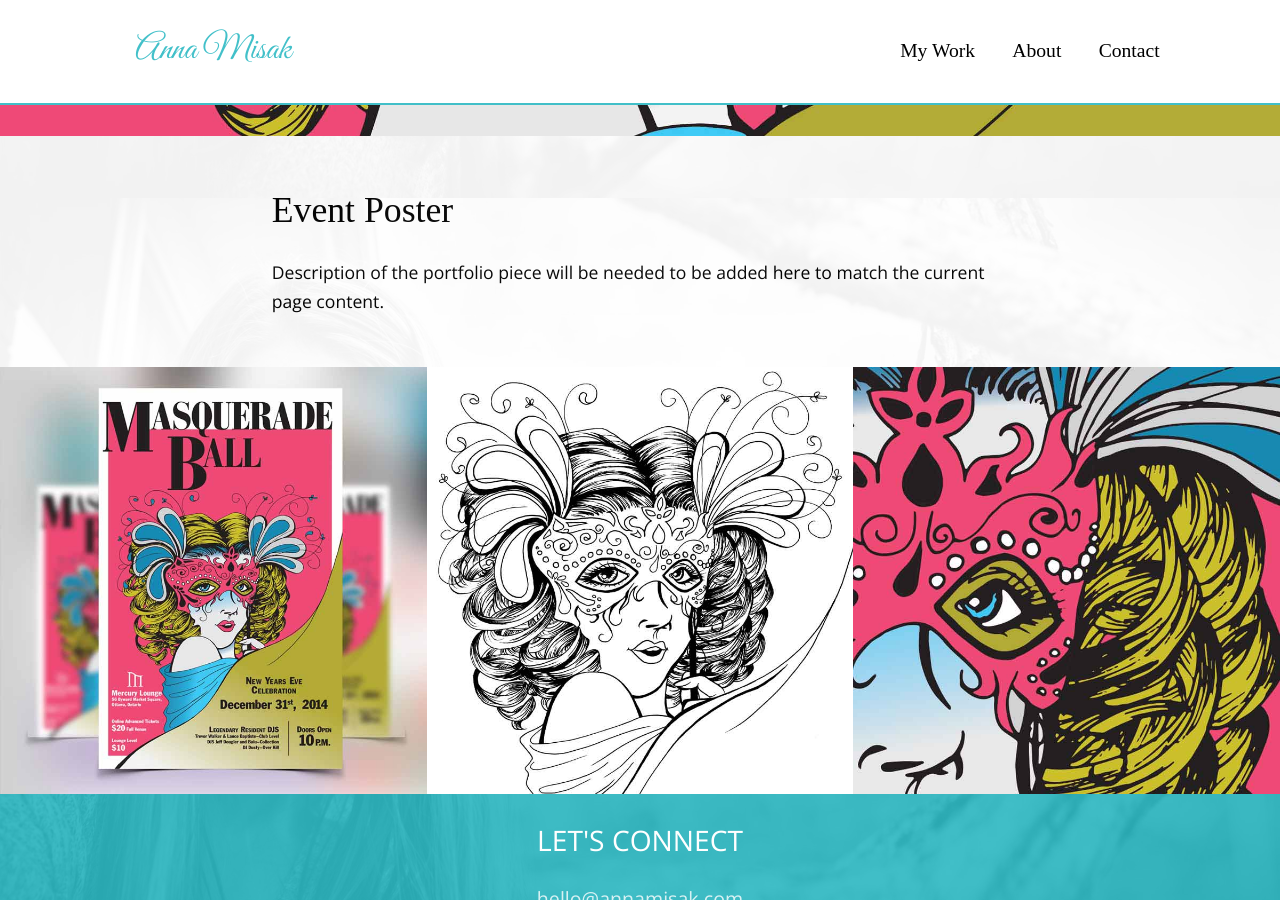
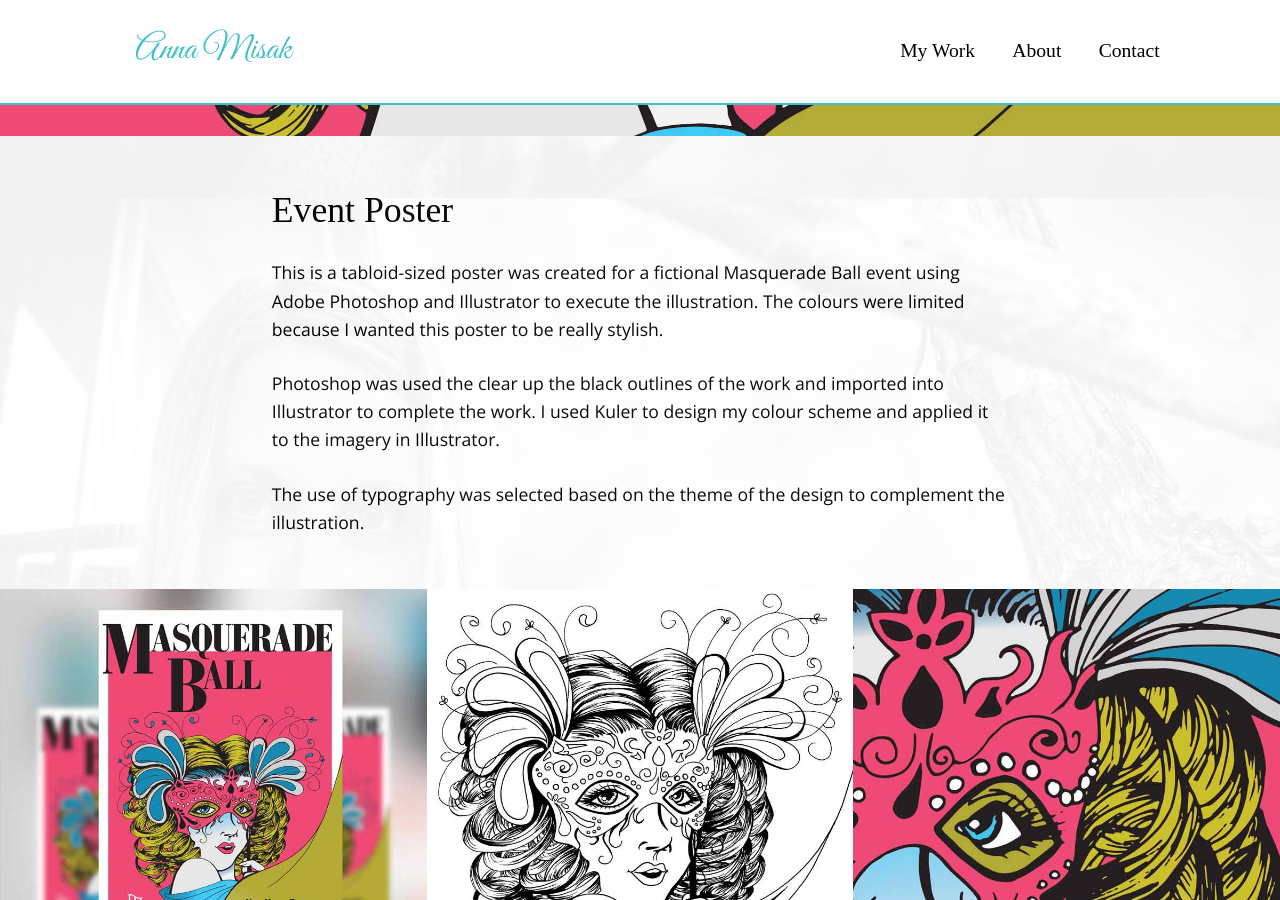
Before and after one commit to annamisak/annamisak, a Jekyll site: the page built from _posts/illustration/2015-10-03-poster.md, in a window 1280 px wide and 900 px high, scrolled down 702 px. Built offline with Jekyll 4.4.1, drawn with Linux system fonts in a browser that asks for light colours; some web fonts are replaced; Markdown is read by kramdown in place of the engine named in the settings.

Commit message:
Information Updated

```diff
--- a/_posts/illustration/2015-10-03-poster.md
+++ b/_posts/illustration/2015-10-03-poster.md
@@ -1,8 +1,10 @@
 ---
 layout: mywork
 title: Event Poster
-meta: Description of the portfolio piece will be needed to be added here to match the current page content.
-info: Description of the portfolio piece will be needed to be added here to match the current page content.
+meta: This is a tabloid-sized poster was created for a fictional Masquerade Ball event using Adobe Photoshop and Illustrator.
+info: This is a tabloid-sized poster was created for a fictional Masquerade Ball event using Adobe Photoshop and Illustrator to execute the illustration. The colours were limited because I wanted this poster to be really stylish.
+info2: Photoshop was used the clear up the black outlines of the work and imported into Illustrator to complete the work. I used Kuler to design my colour scheme and applied it to the imagery in Illustrator.
+info3: The use of typography was selected based on the theme of the design to complement the illustration.
 bigimg: work/poster-big.jpg
 smallimg1: work/poster-small.jpg
 smallimg2: work/poster-small2.jpg
```
Also changed, not shown: _posts/illustration/2015-10-06-devils-night.md (+1 -1 lines), _posts/print/2015-10-07-izze-ad-campaign.md (+1 -1 lines).
